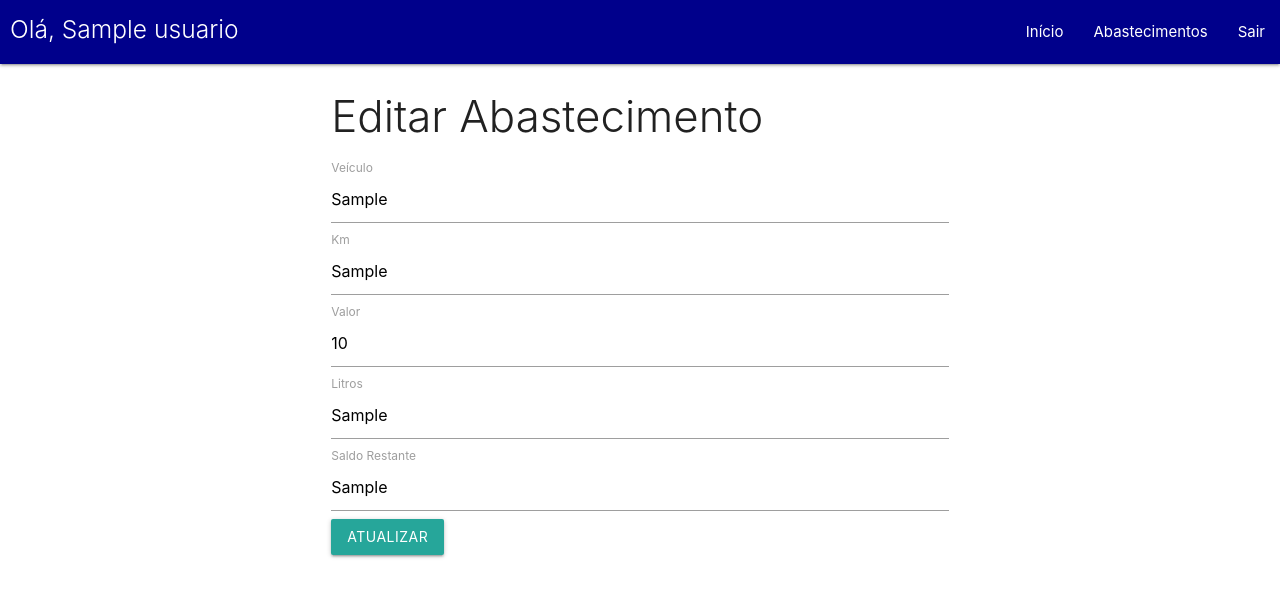
After one commit to castrolimoeiro/fuel_register_project, a PHP site: page /edit.php in a window 1280 px wide. The commit adds this page. Shown: the top 597 px of the page. Run offline with PHP 8.4, Linux system fonts and the light colour scheme; the visitor is signed in with stand-in values (Sample User, id 1); tables that the repository leaves empty or names only in its code hold one stand-in row (values such as "Sample post"); a stand-in replaces the project's code that opens the database connection.

Commit message:
version_1.0

```diff
--- /dev/null
+++ b/edit.php
@@ -0,0 +1,88 @@
+<?php
+// conection
+include_once 'db_connect.php';
+include_once 'includes/header.php';
+
+// session
+session_start();
+
+//verification
+if(!isset($_SESSION['logado'])):
+    header('Location: login.php');
+endif;
+?>
+<?php
+    $id = $_SESSION['id_usuario'];
+    $sql = "SELECT * FROM usuarios WHERE id = '$id'";
+    $resultado = mysqli_query($connect, $sql);
+    $dados = mysqli_fetch_array($resultado);
+
+?>
+
+
+
+
+<nav>
+    <div class="nav-wrapper">
+      <a href="#" class="brand-logo"><h5 class="light">Olá, <?php echo $dados['nome']; ?></h5></a>
+      <ul id="nav-mobile" class="right hide-on-med-and-down">
+        <li><a href="home.php">Início</a></li>
+        <li><a href="abastecimentos.php">Abastecimentos</a></li>
+        <li><a href="logout.php">Sair</a></li>
+      </ul>
+    </div>
+</nav>
+<style>
+    .nav-wrapper {
+       border-left: 10px solid darkblue;
+       background: darkblue;
+    }
+</style>
+
+<?php
+    $id = $_SESSION['id_usuario'];
+    $sql = "SELECT * FROM usuarios WHERE id = '$id'";
+    $resultado = mysqli_query($connect, $sql);
+    $dados = mysqli_fetch_array($resultado);
+
+if(isset($_GET['id'])):
+    $id = mysqli_escape_string($connect, $_GET['id']);
+    $sql = "SELECT * FROM abastecimento WHERE id = '$id'";
+    $resultado = mysqli_query($connect, $sql);
+    $dados = mysqli_fetch_array($resultado);
+endif;
+?>
+
+<div class="row">
+        <div class="col s12 m6 push-m3">
+            <h3 class="light"> Editar Abastecimento </h3>
+            <form action="php_action/update.php" method="POST">
+                <div class="">
+                    <label for="veiculo">Veículo</label>
+                    <input type="text" name="veiculo" id="veiculo" value=<?php echo $dados['veiculo']?>>
+                </div>
+
+                <div class="">
+                    <label for="km">Km</label>
+                    <input type="text" name="km" id="km" value=<?php echo $dados['km']?>>
+                </div>
+
+                <div class="">
+                    <label for="valor">Valor</label>
+                    <input type="text" name="valor" id="valor" value=<?php echo $dados['valor']?>>
+                </div>
+
+                <div class="">
+                    <label for="litros">Litros</label>
+                    <input type="text" name="litros" id="litros" value=<?php echo $dados['litros']?>>
+                </div>
+
+                <div class="">
+                    <label for="saldo">Saldo Restante</label>
+                    <input type="text" name="saldo" id="saldo" value=<?php echo $dados['saldo']?>>
+                </div>
+                <button type="submit" name="btn-enviar" class="btn">Atualizar</button>
+            </form>
+
+        </div>
+    </div>
```
Also changed, not shown: abastecimentos.php (+26 -8 lines), home.php (+7 -1 lines).
